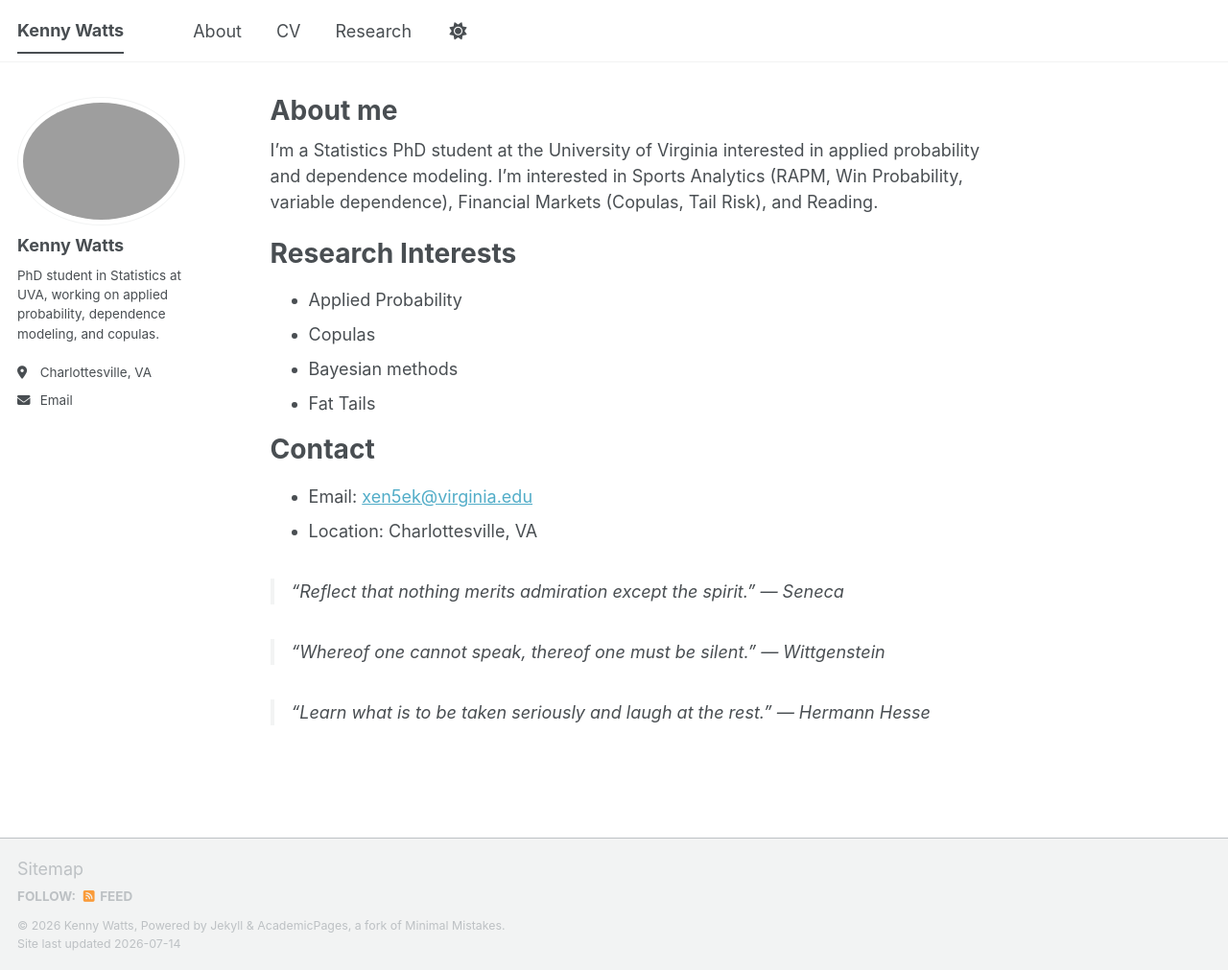
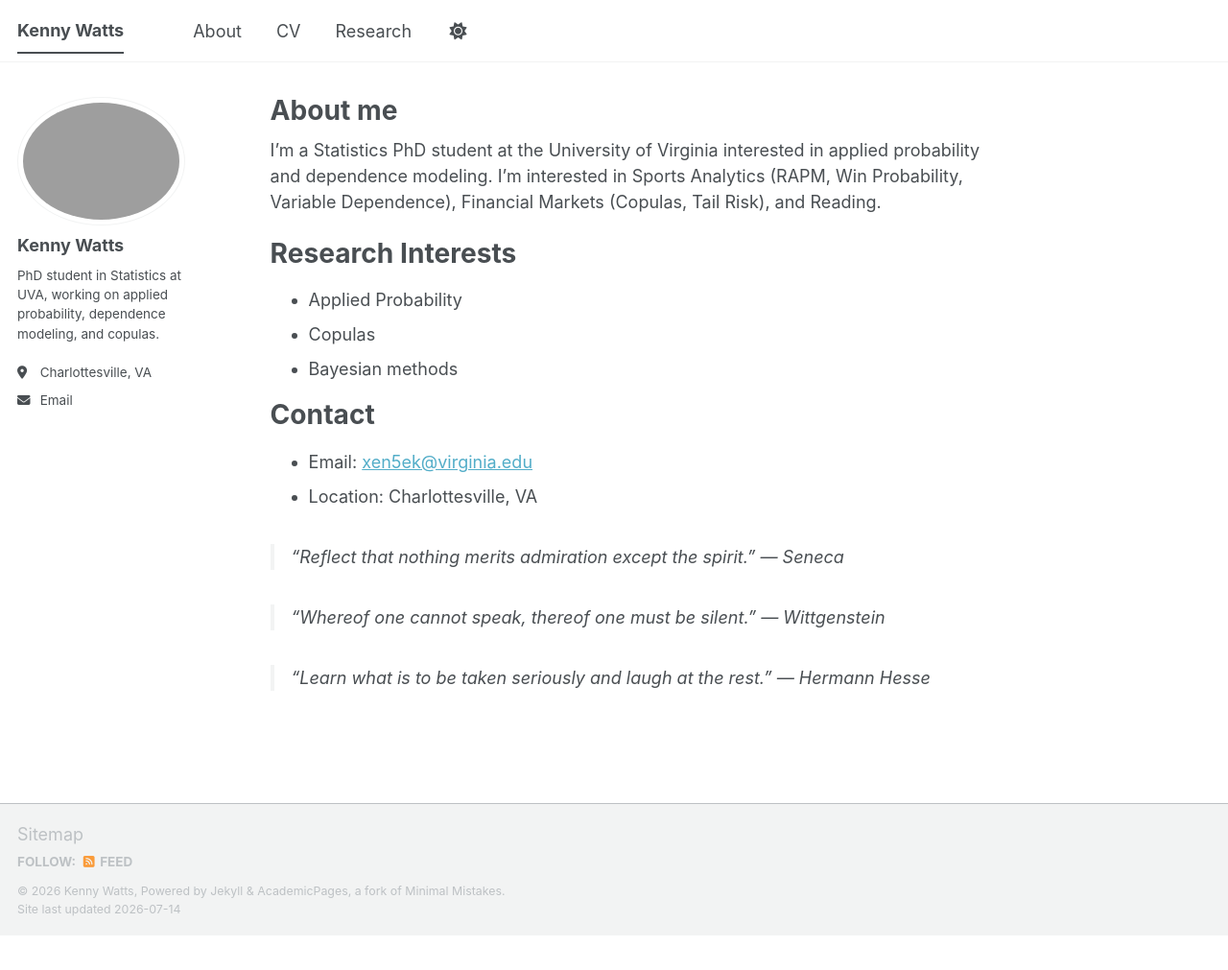
Before and after one commit to kennyws/kennywatts.github.io, a Jekyll site: the page built from _pages/about.md, in a window 1280 px wide and 1011 px high. Shown: the whole window at 96% size. Built offline with Jekyll 4.4.1, drawn with Linux system fonts in a browser that asks for light colours; a script bundle is joined from its source files by our own code; library files that are not in the unit come from our copies.

Commit message:
Fix capitalization in about.md
Corrected capitalization in the interests section.

```diff
--- a/_pages/about.md
+++ b/_pages/about.md
@@ -8,14 +8,13 @@ redirect_from:
   - /about.html
 ---
 
-I'm a Statistics PhD student at the University of Virginia interested in applied probability and dependence modeling. I'm interested in Sports Analytics (RAPM, Win Probability, variable dependence), Financial Markets (Copulas, Tail Risk), and Reading.
+I'm a Statistics PhD student at the University of Virginia interested in applied probability and dependence modeling. I'm interested in Sports Analytics (RAPM, Win Probability, Variable Dependence), Financial Markets (Copulas, Tail Risk), and Reading.
 
 Research Interests
 ======
 * Applied Probability
 * Copulas
 * Bayesian methods
-* Fat Tails
 
 Contact
 ======
```
